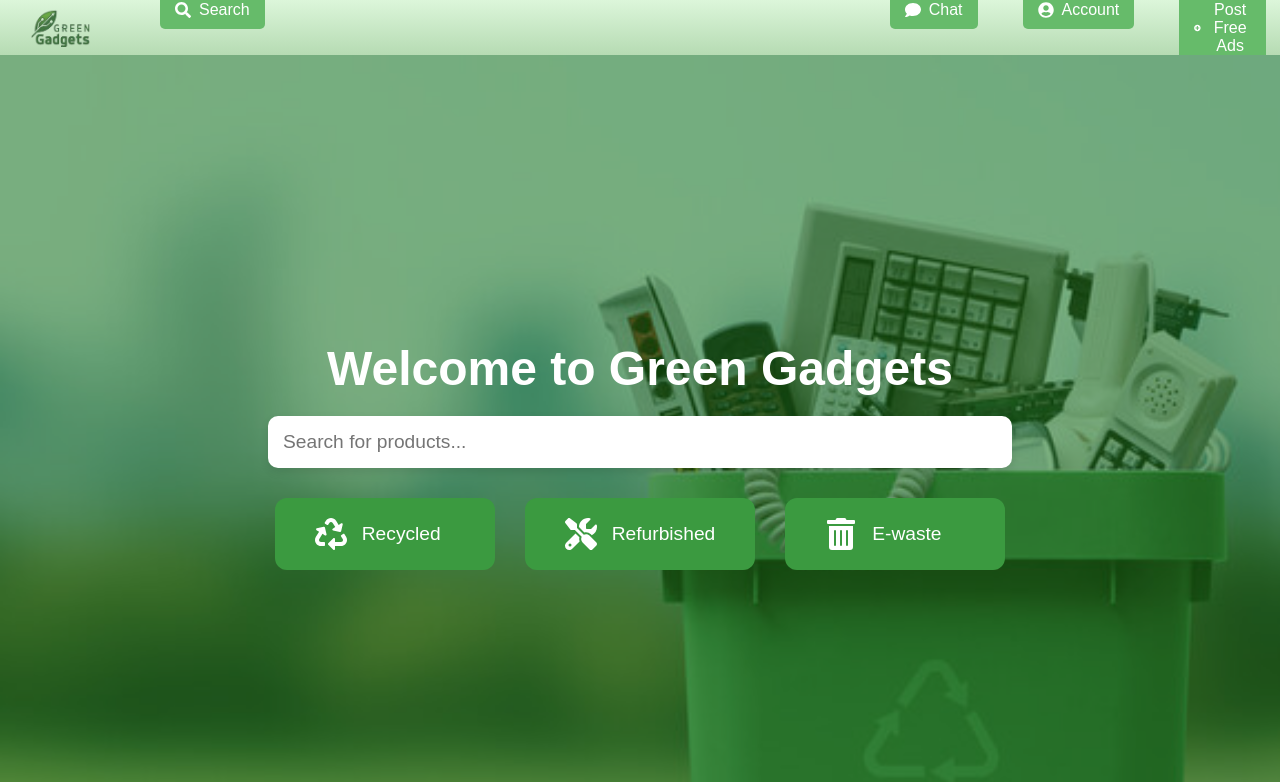
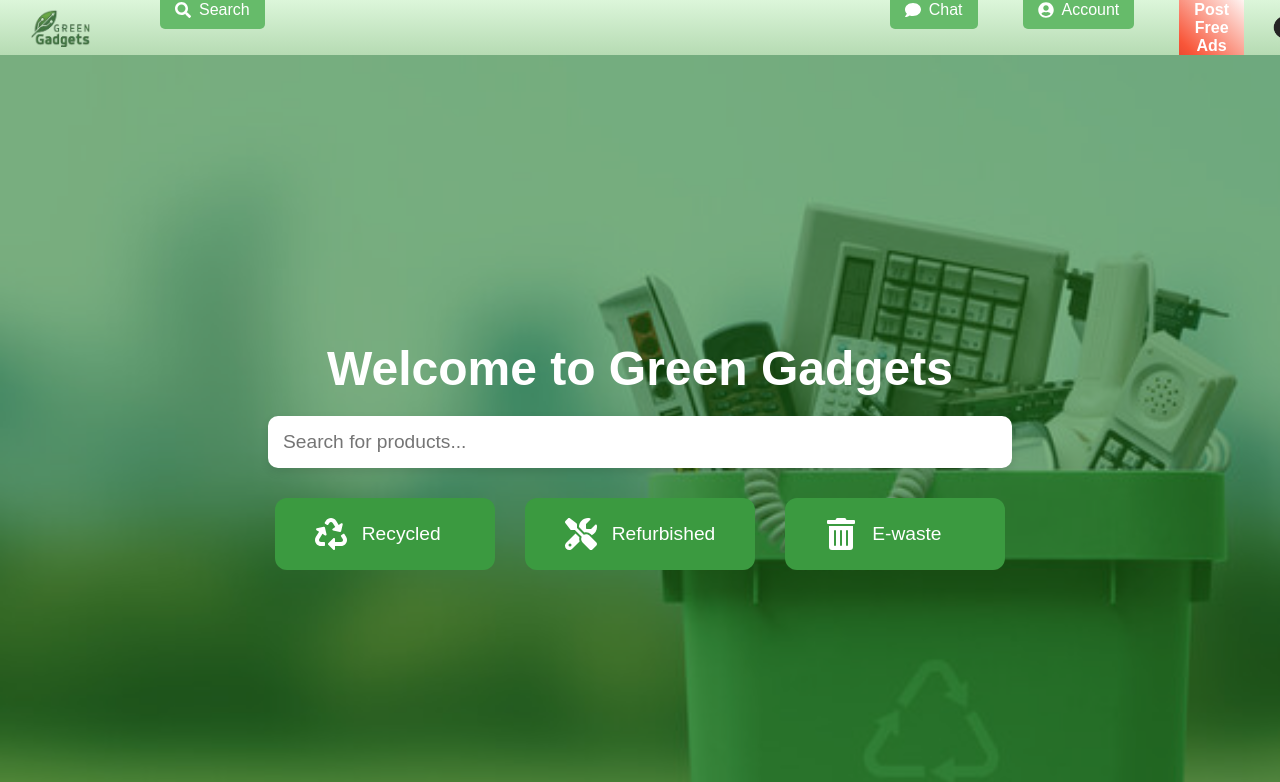
Before and after one commit to tahmidkhanshuvo/Green-Gadgets, a React (Vite) app: page / in a window 1280 px wide. Shown: the top 782 px of the page. Built offline with nearby package versions, Linux system fonts and the light colour scheme.

Commit message:
Navbar Post Free Ads Button Designed by Amir

```diff
--- a/src/components/Navbar/Navbar.css
+++ b/src/components/Navbar/Navbar.css
@@ -72,6 +72,35 @@
   margin-right: 560px;
 }
 
+/* Post Free Ads button gradient animation */
+@keyframes gradient {
+  0% {
+    background-position: 0% 50%;
+  }
+  50% {
+    background-position: 100% 50%;
+  }
+  100% {
+    background-position: 0% 50%;
+  }
+}
+
+ul li:nth-child(4) button { /* Target 'Post Free Ads' button */
+  background: linear-gradient(45deg, #a40606, rgb(248 86 57), #ffffff, #f53844, #00237E);
+  background-size: 400% 250%;
+  animation: gradient 8s ease infinite;
+  color: white;
+  font-weight: bold;
+  border-radius: 8px;
+  padding: 10px 15px;
+  transition: transform 0.3s ease-in-out;
+}
+
+/* Optional: Slight hover effect for more interactivity */
+ul li:nth-child(4) button:hover {
+  transform: scale(1.07);
+}
+
 /* Toggle icon styling */
 .toggle-icon {
   width: 30px;
--- a/src/components/Navbar/Navbar.jsx
+++ b/src/components/Navbar/Navbar.jsx
@@ -6,7 +6,7 @@
 import logo_dark from '../../assets/logo-white.png';
 import toggle_light from '../../assets/night.png';
 import toggle_dark from '../../assets/day.png';
-import { FaHome, FaSearch, FaComment, FaUserCircle, FaPlusCircle } from 'react-icons/fa';
+import { FaHome, FaSearch, FaComment, FaUserCircle } from 'react-icons/fa';
 
 const Navbar = ({ theme, setTheme }) => {
   const navigate = useNavigate();
@@ -43,7 +43,6 @@
         </li>
         <li>
           <button onClick={() => handleButtonClick('/postAd')}>
-            <FaPlusCircle className="icon" />
             <span className="icon-text">Post Free Ads</span>
           </button>
         </li>
```
